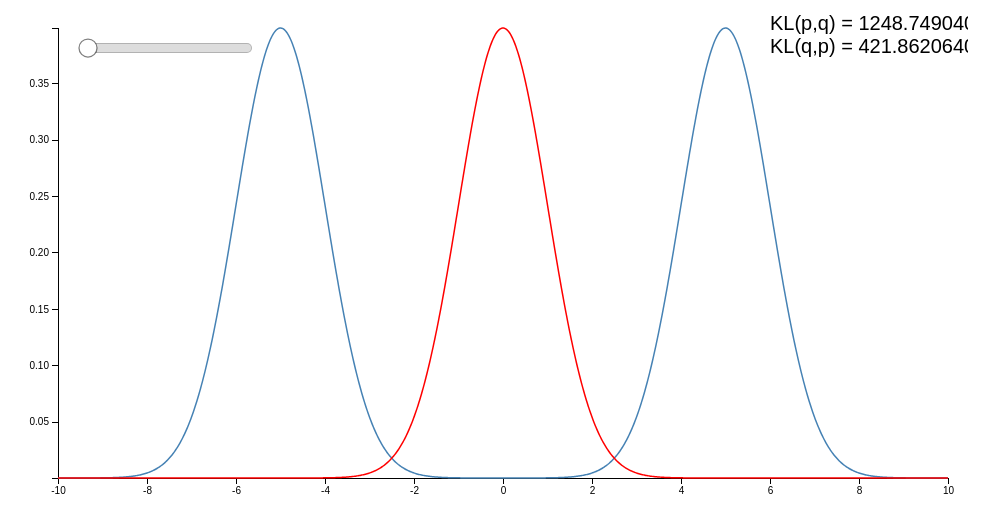
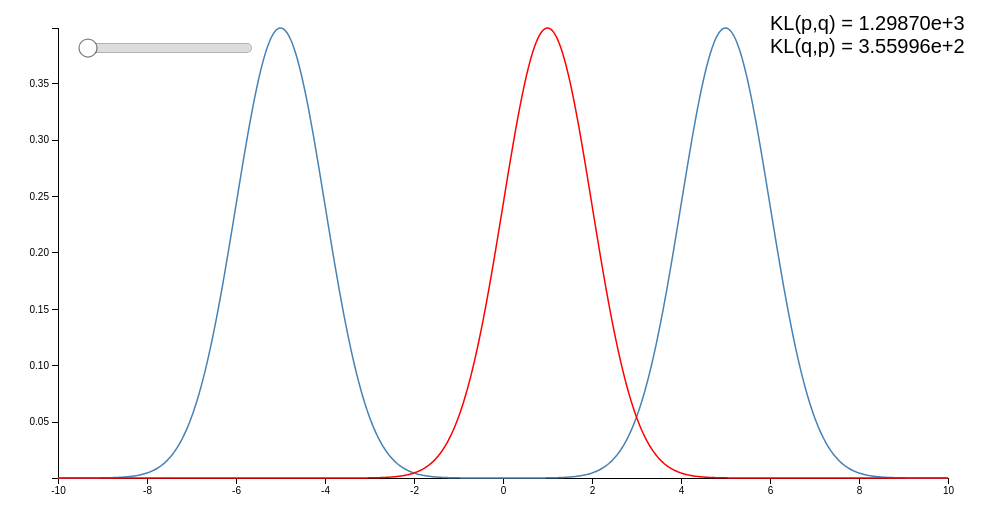
Before and after one commit to eitanlees/d3-visualizations, a plain HTML site: page llanos/KL_divergence/index.html in a window 1280 px wide. Shown: the whole page, without its empty margins (0-1002 px from the left). Drawn offline with nearby package versions, Linux system fonts and the light colour scheme.

Commit message:
fixed slider on kl divergence visualization

```diff
--- a/llanos/KL_divergence/index.html
+++ b/llanos/KL_divergence/index.html
@@ -68,12 +68,12 @@
   var data = [];
 
   //generate points in gaussian
-function getData(q_mean = 0) {
+  function getData(q_mean) {
+    data = [];
     var numPoints = 1000,
         a = -10,
         b = 10,
         delta = (b - a)/(numPoints-1);
-      q_mean = 0,
         q_std = 1,
         p_mean_dist = 5,
         p_std = 1;
@@ -92,9 +92,24 @@ function getData(q_mean = 0) {
 
   }
 
-getData();
+  getData(1);
 
-// line chart based on http://bl.ocks.org/mbostock/3883245
+  function gaussian(x, mean, std) {
+    var gaussianConstant = 1 / Math.sqrt(2 * Math.PI);
+
+    x = (x - mean) / std;
+    return gaussianConstant * Math.exp(-.5 * x * x) / std;
+  };
+
+  //calculate KL divergences
+  var KL_pq = data.reduce(function(kl, item){
+    return kl + item.p * Math.log(item.p/item.q);
+  }, 0);
+
+  var KL_qp = data.reduce(function(kl, item){
+    return kl + item.q * Math.log(item.q/item.p);
+  }, 0);
+
   var margin = {
     top: 20,
     right: 20,
@@ -104,39 +119,44 @@ var margin = {
     width = 960 - margin.left - margin.right,
     height = 500 - margin.top - margin.bottom;
 
-var x = d3.scaleLinear()
-  .range([0, width])
+  var xScale = d3.scaleLinear()
+    .range([0, width]);
+
+  var yScale = d3.scaleLinear()
+    .range([height, 0]);
+
+  var sliderScale = d3.scaleLinear()
+    .range([0,159])
+    .domain([-10, 10])
     .clamp(true);
 
-var y = d3.scaleLinear()
-  .range([height, 0]);
-
-x.domain(d3.extent(data, function(d) {
+  xScale.domain(d3.extent(data, function(d) {
     return d.x;
   }));
-y.domain(d3.extent(data, function(d) {
+
+  yScale.domain(d3.extent(data, function(d) {
     return d.p;
   }));
 
   var xAxis = d3.axisBottom()
-  .scale(x);
+    .scale(xScale);
 
   var yAxis = d3.axisLeft()
-  .scale(y);
+    .scale(yScale);
 
   var line1 = d3.line()
     .x(function(d) {
-    return x(d.x);
+      return xScale(d.x);
     })
     .y(function(d) {
-    return y(d.p);
+      return yScale(d.p);
     });
   var line2 = d3.line()
     .x(function(d) {
-    return x(d.x);
+      return xScale(d.x);
     })
     .y(function(d) {
-    return y(d.q);
+      return yScale(d.q);
     });
 
 
@@ -150,6 +170,7 @@ var slider = svg.append("g")
       .attr("class", "slider")
       .attr("transform", "translate(" + (margin.left-20) + "," + margin.top + ")");
 
+  var sf = d3.format("0.5e");
 
   slider.append("line")
       .attr("class", "track")
@@ -162,9 +183,19 @@ slider.append("line")
       .call(d3.drag()
           .on("start.interrupt", function() { slider.interrupt(); })
           .on("start drag", function() {
-  				q_mean = x.invert(d3.event.x);
-  				handle.attr("cx", x(q_mean));
+            q_mean = sliderScale.invert(d3.event.x);
+            handle.attr("cx", sliderScale(q_mean));
             getData(q_mean);
+            svg.select("#q_line").datum(data).attr("d", line2);
+            KL_pq = data.reduce(function(kl, item){
+              return kl + item.p * Math.log(item.p/item.q);
+            }, 0);
+
+            KL_qp = data.reduce(function(kl, item){
+              return kl + item.q * Math.log(item.q/item.p);
+            }, 0);
+            svg.select("#kl_pq_label").text("KL(p,q) = " + sf(KL_pq));
+            svg.select("#kl_qp_label").text("KL(q,p) = " + sf(KL_qp));
           }));
 
   var handle = slider.insert("circle", ".track-overlay")
@@ -188,42 +219,28 @@ svg.append("path")
   svg.append("path")
     .datum(data)
     .attr("class", "line")
+    .attr("id", "q_line")
     .style("stroke", "red")
     .attr("d", line2);
 
-//calculate KL divergences
-var KL_pq = data.reduce(function(kl, item){
-  return kl + item.p * Math.log(item.p/item.q);
-}, 0);
 
-var KL_qp = data.reduce(function(kl, item){
-  return kl + item.q * Math.log(item.q/item.p);
-}, 0);
-
-var myText =  svg.append("text")
+  var myText = svg.append("text")
     .attr("x", 0.8*width)
     .attr("y", 2)
     .attr('text-anchor', 'left')
-   .attr("class", "myLabel")//easy to style with CSS
+    .attr("class", "myLabel")
+    .attr("id", "kl_pq_label")
     .attr("font-size", "20px")
-   .text("KL(p,q) = " + KL_pq);
+    .text("KL(p,q) = " + sf(KL_pq));
 
-var myText =  svg.append("text")
+  var myText = svg.append("text")
     .attr("x", 0.8*width)
     .attr("y", 25)
     .attr('text-anchor', 'left')
-   .attr("class", "myLabel")//easy to style with CSS
+    .attr("class", "myLabel")
+    .attr("id", "kl_qp_label")
     .attr("font-size", "20px")
-   .text("KL(q,p) = " + KL_qp);
-
-//taken from Jason Davies science library
-// https://github.com/jasondavies/science.js/
-function gaussian(x, mean, std) {
-	var gaussianConstant = 1 / Math.sqrt(2 * Math.PI);
-
-  x = (x - mean) / std;
-  return gaussianConstant * Math.exp(-.5 * x * x) / std;
-};
+    .text("KL(q,p) = " + sf(KL_qp));
 
 </script>
 
```
Lines whose indentation alone changed are shown as unchanged.
